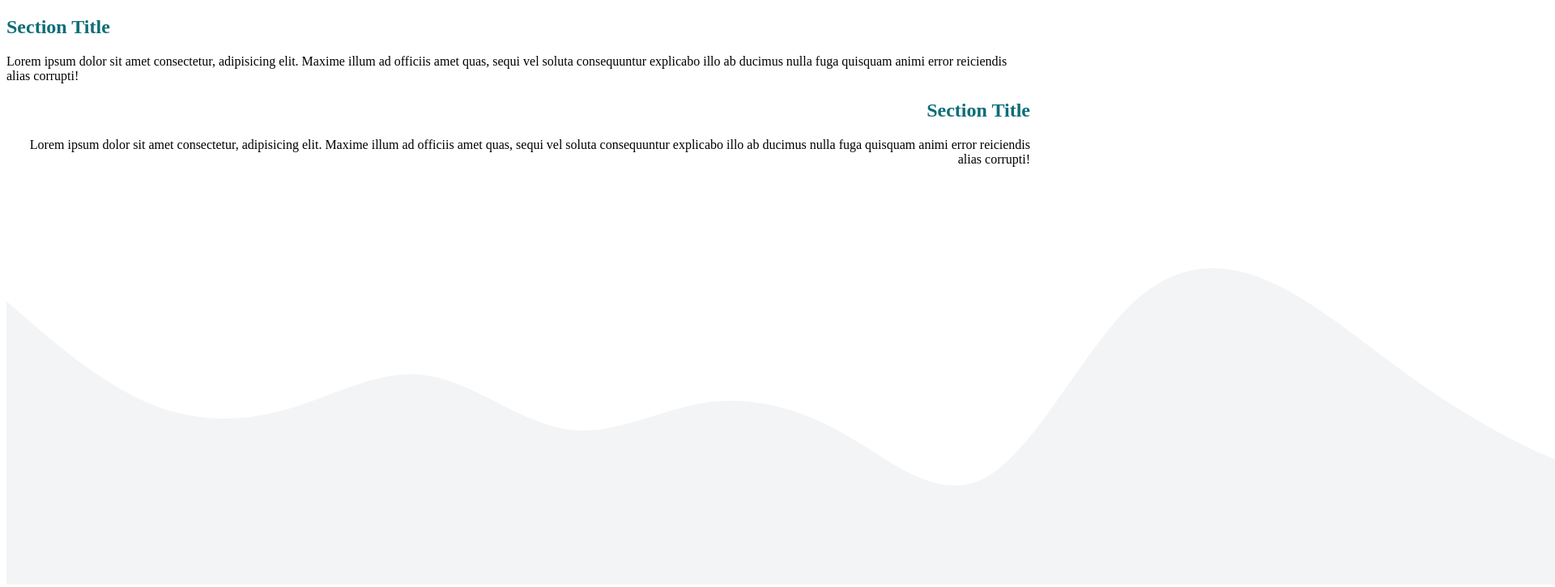
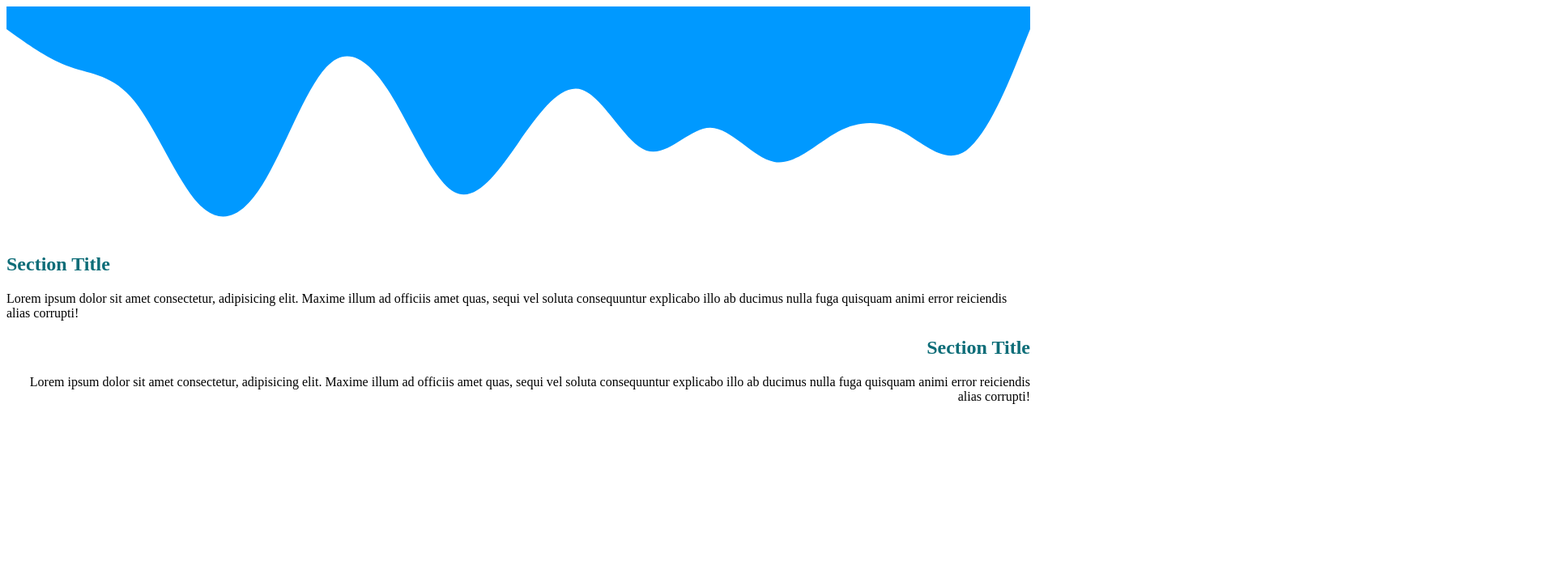
Before and after one commit to Kavvannah/mobile-friendly-practice, a plain HTML site: page index.html in a window 1280 px wide. Shown: the top 725 px of the page at 81% size, 1920 px wide, since content can reach past the window. Drawn offline with Linux system fonts and the light colour scheme.

Commit message:
added new svg

```diff
--- a/index.html
+++ b/index.html
@@ -9,6 +9,9 @@
     <title>Take Home Challenge</title>
 </head>
 <body>
+    <svg xmlns="http://www.w3.org/2000/svg" viewBox="0 0 1440 320"><path fill="#0099ff" fill-opacity="1" d="M0,32L15,42.7C30,53,60,75,90,85.3C120,96,150,96,180,133.3C210,171,240,245,270,277.3C300,309,330,299,360,250.7C390,203,420,117,450,85.3C480,53,510,75,540,122.7C570,171,600,245,630,261.3C660,277,690,235,720,192C750,149,780,107,810,117.3C840,128,870,192,900,202.7C930,213,960,171,990,170.7C1020,171,1050,213,1080,218.7C1110,224,1140,192,1170,176C1200,160,1230,160,1260,176C1290,192,1320,224,1350,202.7C1380,181,1410,107,1425,69.3L1440,32L1440,0L1425,0C1410,0,1380,0,1350,0C1320,0,1290,0,1260,0C1230,0,1200,0,1170,0C1140,0,1110,0,1080,0C1050,0,1020,0,990,0C960,0,930,0,900,0C870,0,840,0,810,0C780,0,750,0,720,0C690,0,660,0,630,0C600,0,570,0,540,0C510,0,480,0,450,0C420,0,390,0,360,0C330,0,300,0,270,0C240,0,210,0,180,0C150,0,120,0,90,0C60,0,30,0,15,0L0,0Z">
+        </path>
+    </svg>
         <div class="one">
             <h2 class="section-title">Section Title</h2>
         <p>Lorem ipsum dolor sit amet consectetur, adipisicing elit. Maxime illum ad officiis amet quas, sequi vel soluta consequuntur explicabo illo ab ducimus nulla fuga quisquam animi error reiciendis alias corrupti!</p>
@@ -19,8 +22,6 @@
         <p>Lorem ipsum dolor sit amet consectetur, adipisicing elit. Maxime illum ad officiis amet quas, sequi vel soluta consequuntur explicabo illo ab ducimus nulla fuga quisquam animi error reiciendis alias corrupti!</p>
         </div>
 
-        <svg xmlns="http://www.w3.org/2000/svg" viewBox="0 0 1440 320" height="500px">
-            <path fill="#f3f4f5" fill-opacity="1" d="M0,96L18.5,112C36.9,128,74,160,111,176C147.7,192,185,192,222,181.3C258.5,171,295,149,332,154.7C369.2,160,406,192,443,197.3C480,203,517,181,554,176C590.8,171,628,181,665,202.7C701.5,224,738,256,775,234.7C812.3,213,849,139,886,101.3C923.1,64,960,64,997,80C1033.8,96,1071,128,1108,154.7C1144.6,181,1182,203,1218,218.7C1255.4,235,1292,245,1329,208C1366.2,171,1403,85,1422,42.7L1440,0L1440,320L1421.5,320C1403.1,320,1366,320,1329,320C1292.3,320,1255,320,1218,320C1181.5,320,1145,320,1108,320C1070.8,320,1034,320,997,320C960,320,923,320,886,320C849.2,320,812,320,775,320C738.5,320,702,320,665,320C627.7,320,591,320,554,320C516.9,320,480,320,443,320C406.2,320,369,320,332,320C295.4,320,258,320,222,320C184.6,320,148,320,111,320C73.8,320,37,320,18,320L0,320Z"></path>
-        </svg>
+
 </body>
 </html>
```
